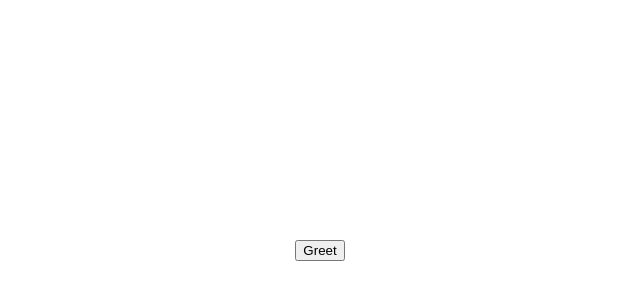
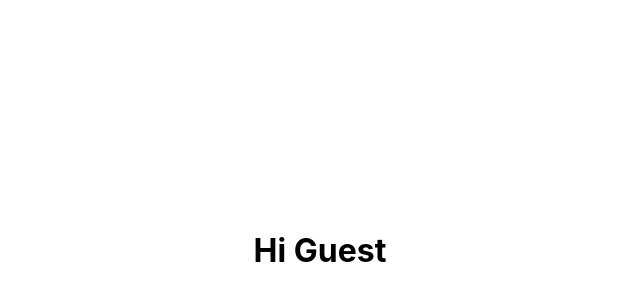
Before and after one commit to reedamchoudhary/blog-page-template, a React (Create React App) app in the folder dummy-react/dummyreact/: page / in a window 1280 px wide. Shown: the part 30-330 px from the top of the page, without its empty margins (320-960 px from the left). Built offline with nearby package versions, Linux system fonts and the light colour scheme.

Commit message:
conditional rendering using i-ekse

```diff
--- a/dummy-react/dummyreact/src/App.js
+++ b/dummy-react/dummyreact/src/App.js
@@ -3,12 +3,13 @@ import Counter from "./Counter"
 import Destructuring from "./Destructuring"
 import FunctionClick from "./FunctionClick"
 import ParentComponent from './ParentComponent'
+import ConditionalRendering from './ConditionalRendering'
 
 import ClassClick from "./ClassClick"
 function App (){
   return (
     <>
-    <ParentComponent />
+    <ConditionalRendering />
     </>
   )
 }
--- /dev/null
+++ b/dummy-react/dummyreact/src/ConditionalRendering.jsx
@@ -0,0 +1,19 @@
+import React from 'react';
+import react from 'react';
+import "./index.css"
+
+class ConditionalRendering extends React.Component{
+    constructor(){
+        super();
+        this.state = {
+            inLoggedIn : false
+        }
+    }
+
+    render(){
+        if(this.state.inLoggedIn) return <h1>Hello Reedam</h1>
+        else return <h1>Hi Guest</h1>
+    }
+}
+
+export default ConditionalRendering
```
